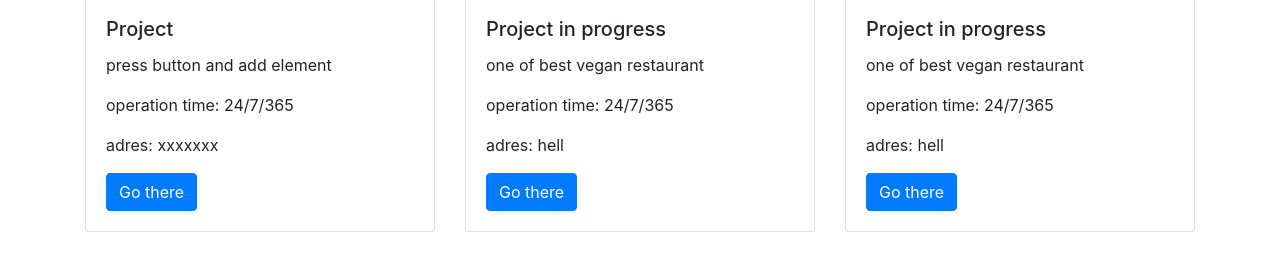
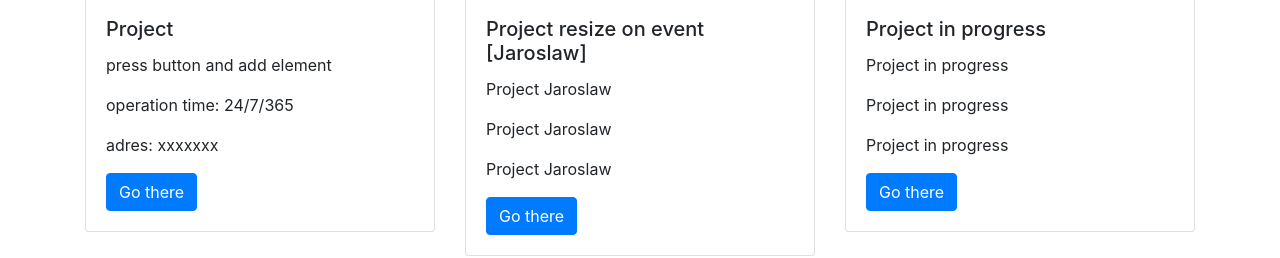
Before and after one commit to Swistek92/swistek, a plain HTML site: page index.html in a window 1280 px wide. Shown: the part 841-1099 px from the top of the page. Drawn offline with nearby package versions, Linux system fonts and the light colour scheme.

Commit message:
Update index.html

```diff
--- a/index.html
+++ b/index.html
@@ -136,8 +136,8 @@ $(function () {
       <div class="card mb-3 ">
   <img src="https://cdn.pixabay.com/photo/2017/11/12/19/22/water-2943518_960_720.jpg"  class="card-img-top" alt="...">
   <div class="card-body">
-    <h5 class="card-title">Project in progress</h5>
-    <p class="card-text">one of best vegan restaurant</p> <p class="card-text">operation time: 24/7/365</p>  <p class="card-text">adres: hell</p>
+    <h5 class="card-title">Project resize on event  [Jaroslaw] </h5>
+    <p class="card-text">Project Jaroslaw</p> <p class="card-text">Project Jaroslaw</p>  <p class="card-text">Project Jaroslaw</p>
     <a href="project2/index.html" class="btn btn-primary" target="_blank">Go there</a>
   </div>
       </div>
@@ -148,7 +148,7 @@ $(function () {
   <img src="https://cdn.pixabay.com/photo/2017/11/12/19/22/water-2943518_960_720.jpg"  class="card-img-top" alt="...">
   <div class="card-body">
     <h5 class="card-title">Project in progress</h5>
-    <p class="card-text">one of best vegan restaurant</p> <p class="card-text">operation time: 24/7/365</p>  <p class="card-text">adres: hell</p>
+    <p class="card-text">Project in progress</p> <p class="card-text">Project in progress</p>  <p class="card-text">Project in progress</p>
     <a href="https://www.youtube.com/watch?v=SkgTxQm9DWM&t=106s" class="btn btn-primary" target="_blank">Go there</a>
   </div>
       </div>
```
